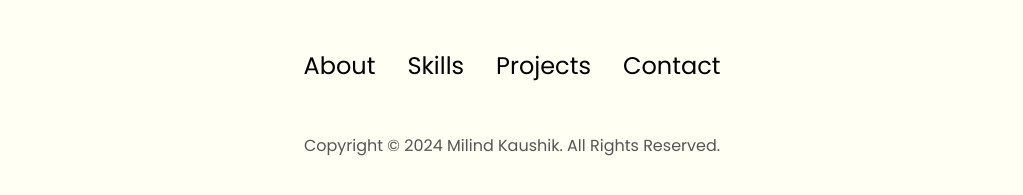
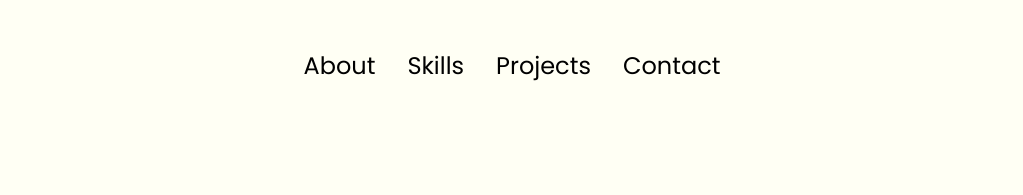
Before and after one commit to Kaushikmilind-svg/MyPortfolio, a plain HTML site: page index.html in a window 1280 px wide. Shown: the part 3387-3582 px from the top of the page, without its empty margins (128-1151 px from the left). Drawn offline with Linux system fonts and the light colour scheme.

Commit message:
Update index.html

```diff
--- a/index.html
+++ b/index.html
@@ -257,7 +257,6 @@
             </ul>
           </div>
         </nav>
-        <p>Copyright &#169; 2024 Milind Kaushik. All Rights Reserved.</p>
       </footer>
     <script src="script.js"></script>
 </body>
```
